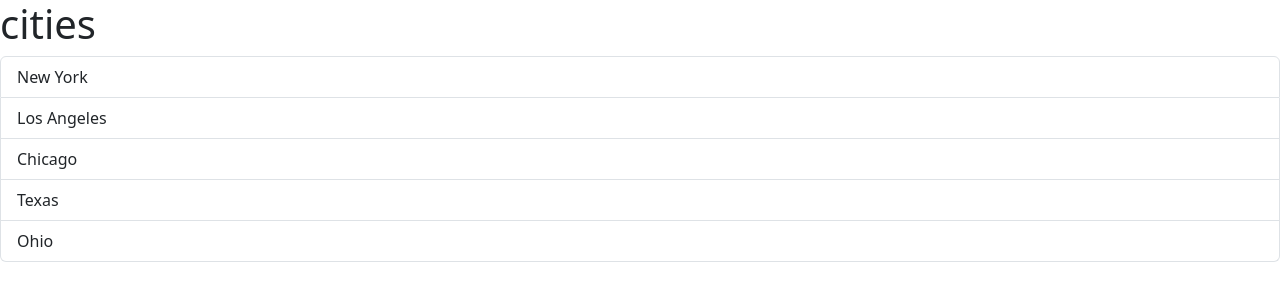
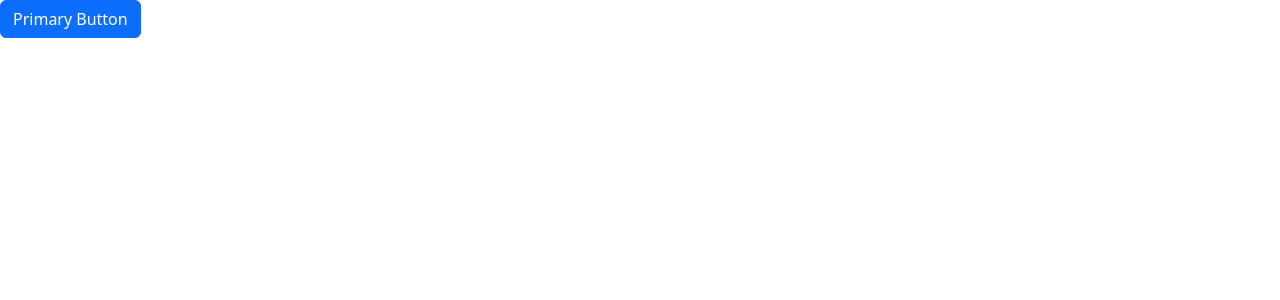
Before and after one commit to AmeyGaikar/code_with_mosh_react1, a React (Vite) app in the folder react-app/: page / in a window 1280 px wide. Shown: the top 300 px of the page. Built offline with nearby package versions, Linux system fonts and the light colour scheme.

Commit message:
Exercise building a button component

```diff
--- a/react-app/src/App.tsx
+++ b/react-app/src/App.tsx
@@ -1,20 +1,18 @@
+import { MouseEvent } from "react";
 import Alert from "./components/Alert";
+import Buttons from "./components/Buttons";
 import ListGroup from "./components/ListGroup";
 
-const items = ["New York", "Los Angeles", "Chicago", "Texas", "Ohio"];
-
-const hanldeSelectItem = (item: string) => {
-  console.log(item);
-};
+const handleOnButtonClick = (event: MouseEvent) => {
+console.log(event);
+}
 
 function App() {
   return (
     <div>
-      <ListGroup
-        items={items}
-        heading="cities"
-        onSelectItem={hanldeSelectItem}
-      />
+      <Buttons onButtonClick={handleOnButtonClick} color="primary">
+        Primary Button
+      </Buttons>
     </div>
   );
 }
--- /dev/null
+++ b/react-app/src/components/Buttons.tsx
@@ -0,0 +1,21 @@
+import { MouseEvent } from "react";
+
+interface BtnProp {
+    children: string;
+    onButtonClick: (event: MouseEvent) => void;
+    color?: 'primary' | 'secondary' | 'danger'
+}
+
+const Buttons = ({children, onButtonClick, color="primary"}: BtnProp) => {
+  return (
+    <div>
+      <button type="button" className={'btn btn-' + color}
+      onClick={onButtonClick}
+      >
+        {children}
+      </button>
+    </div>
+  );
+};
+
+export default Buttons;
```
